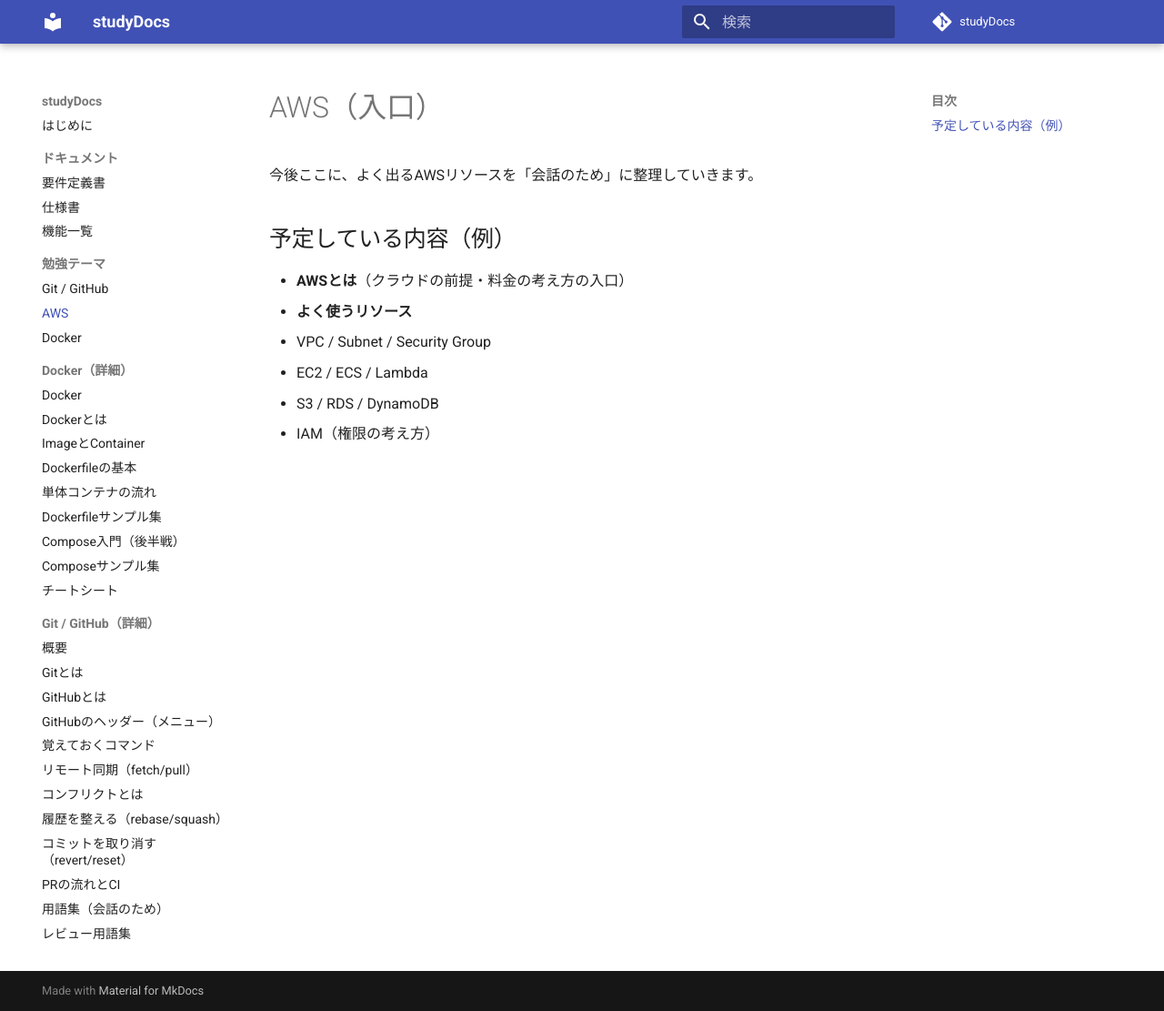
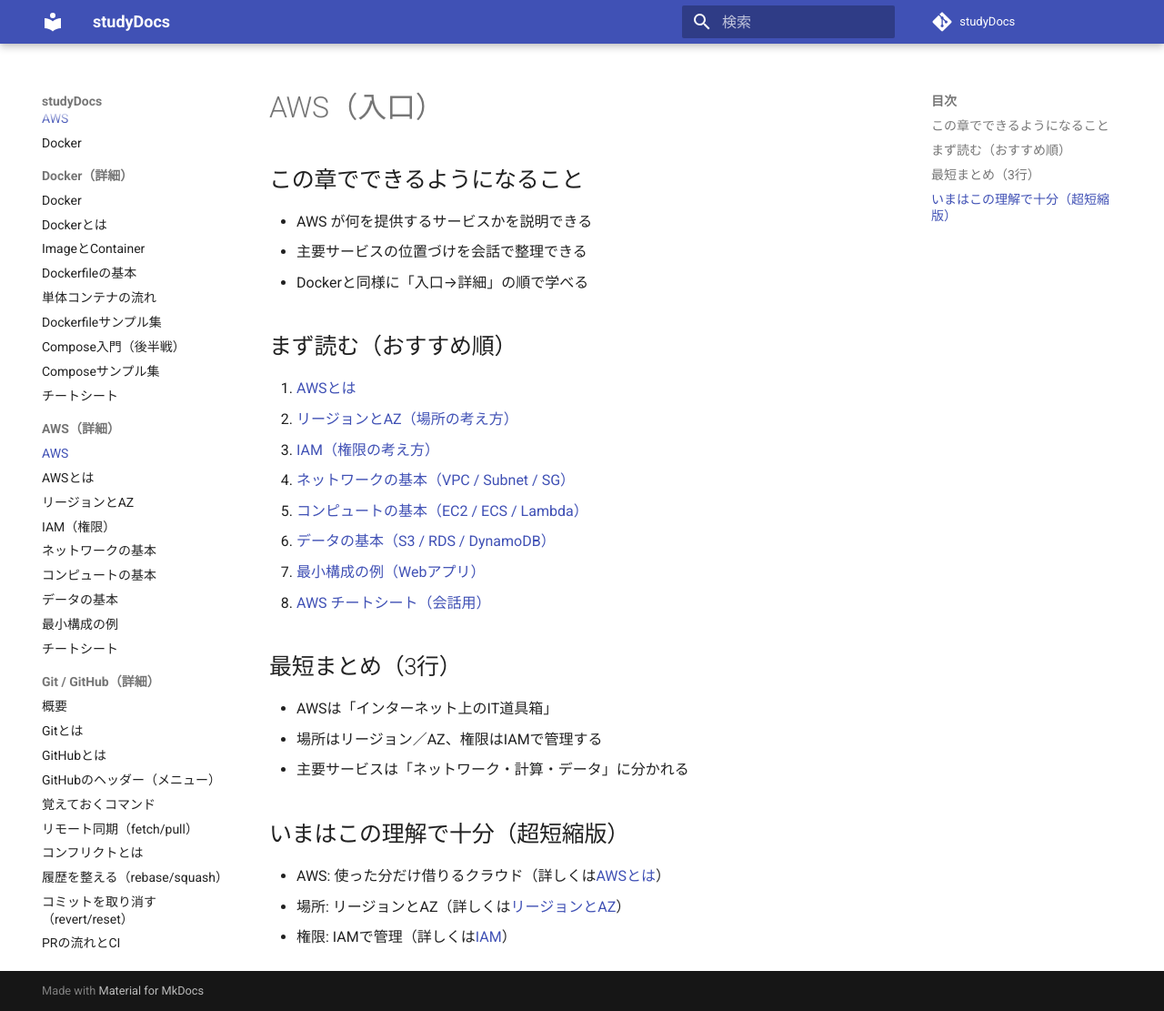
Before and after one commit to santa928/studyDocs, an MkDocs documentation site: the page built from docs/aws/index.md, in a window 1280 px wide and 1111 px high. Shown: the whole window at 91% size. Built offline with MkDocs 1.6.1 and Material for MkDocs 9.7.7, drawn with Linux system fonts in a browser that asks for light colours; comment, search, counter and statistics services are not loaded.

Commit message:
AWS学習導線を追加（入口→主要サービス）

```diff
--- a/docs/aws/index.md
+++ b/docs/aws/index.md
@@ -1,12 +1,30 @@
 # AWS（入口）
 
-今後ここに、よく出るAWSリソースを「会話のため」に整理していきます。
+## この章でできるようになること
 
-## 予定している内容（例）
+- AWS が何を提供するサービスかを説明できる
+- 主要サービスの位置づけを会話で整理できる
+- Dockerと同様に「入口→詳細」の順で学べる
 
-- **AWSとは**（クラウドの前提・料金の考え方の入口）
-- **よく使うリソース**
-  - VPC / Subnet / Security Group
-  - EC2 / ECS / Lambda
-  - S3 / RDS / DynamoDB
-  - IAM（権限の考え方）
+## まず読む（おすすめ順）
+
+1. [AWSとは](what-is-aws.md)
+2. [リージョンとAZ（場所の考え方）](regions-and-az.md)
+3. [IAM（権限の考え方）](iam-basics.md)
+4. [ネットワークの基本（VPC / Subnet / SG）](networking-basics.md)
+5. [コンピュートの基本（EC2 / ECS / Lambda）](compute-basics.md)
+6. [データの基本（S3 / RDS / DynamoDB）](data-basics.md)
+7. [最小構成の例（Webアプリ）](architecture-sample.md)
+8. [AWS チートシート（会話用）](cheatsheet.md)
+
+## 最短まとめ（3行）
+
+- AWSは「インターネット上のIT道具箱」
+- 場所はリージョン／AZ、権限はIAMで管理する
+- 主要サービスは「ネットワーク・計算・データ」に分かれる
+
+## いまはこの理解で十分（超短縮版）
+
+- AWS: 使った分だけ借りるクラウド（詳しくは[AWSとは](what-is-aws.md)）
+- 場所: リージョンとAZ（詳しくは[リージョンとAZ](regions-and-az.md)）
+- 権限: IAMで管理（詳しくは[IAM](iam-basics.md)）
--- a/mkdocs.yml
+++ b/mkdocs.yml
@@ -62,6 +62,16 @@
       - Compose入門（後半戦）: docker/compose-intro.md
       - Composeサンプル集: docker/compose-samples.md
       - チートシート: docker/cheatsheet.md
+  - AWS（詳細）:
+      - 入口: aws/index.md
+      - AWSとは: aws/what-is-aws.md
+      - リージョンとAZ: aws/regions-and-az.md
+      - IAM（権限）: aws/iam-basics.md
+      - ネットワークの基本: aws/networking-basics.md
+      - コンピュートの基本: aws/compute-basics.md
+      - データの基本: aws/data-basics.md
+      - 最小構成の例: aws/architecture-sample.md
+      - チートシート: aws/cheatsheet.md
   - Git / GitHub（詳細）:
       - 概要: git-github/intro.md
       - Gitとは: git-github/what-is-git.md
```
Also changed, not shown: docs/aws/architecture-sample.md (added, +32 -0 lines), docs/aws/cheatsheet.md (added, +25 -0 lines), docs/aws/compute-basics.md (added, +46 -0 lines), docs/aws/data-basics.md (added, +40 -0 lines), docs/aws/iam-basics.md (added, +39 -0 lines), docs/aws/networking-basics.md (added, +40 -0 lines), docs/aws/regions-and-az.md (added, +36 -0 lines), docs/aws/what-is-aws.md (added, +35 -0 lines), docs/features.md (+6 -0 lines).
